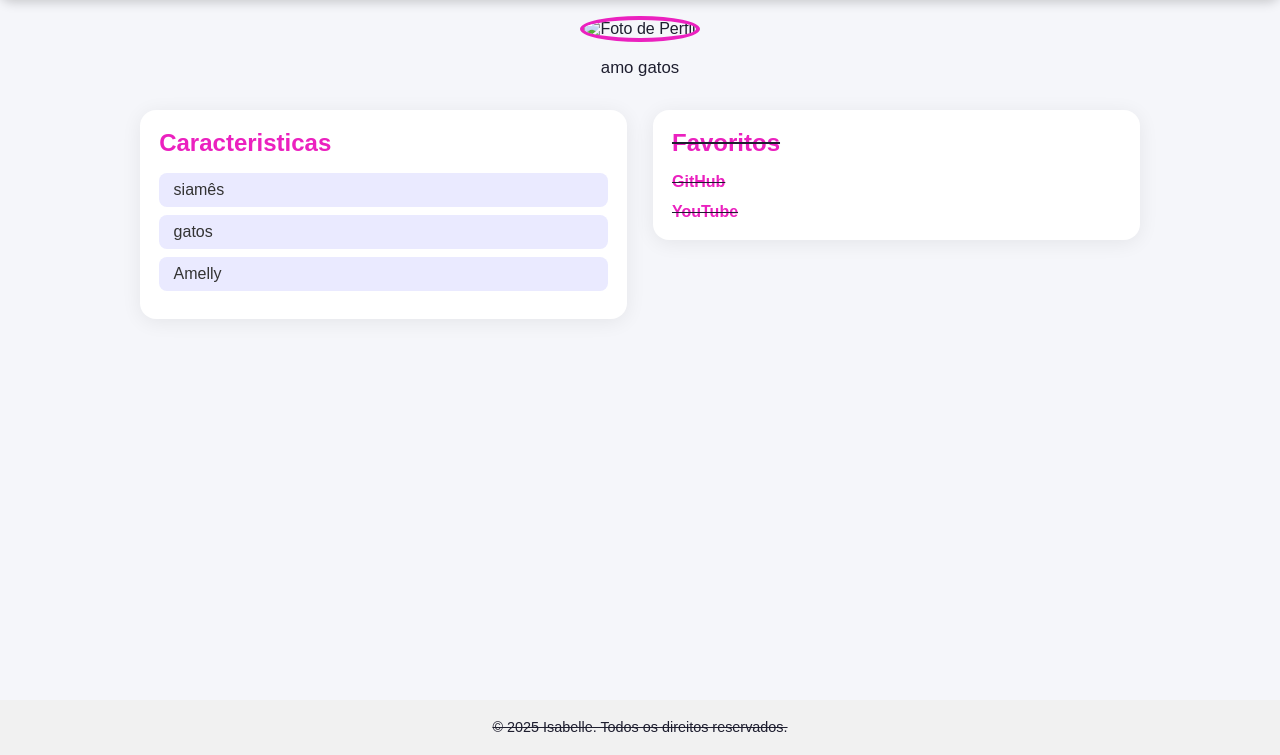
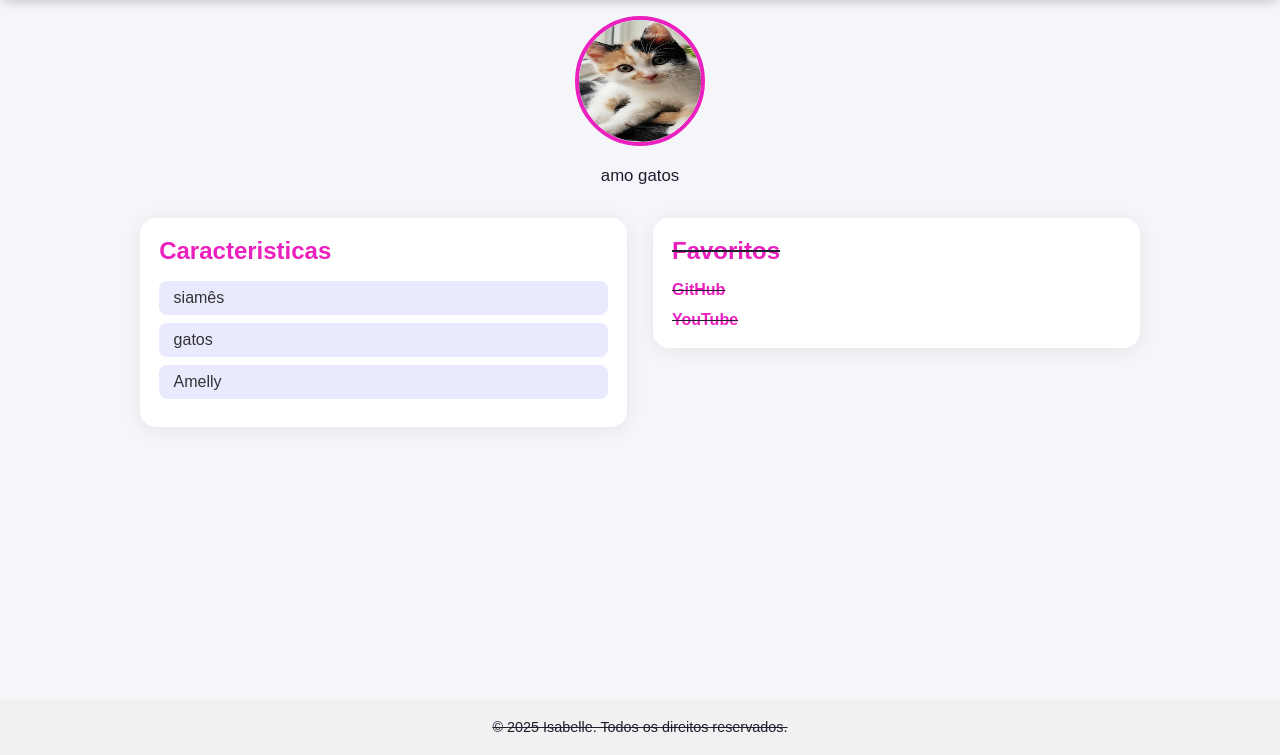
Before and after one commit to isa6080/portif-lio-isabelle, a plain HTML site: page index.html in a window 1280 px wide. Shown: the part 63-818 px from the top of the page. Drawn offline with Linux system fonts and the light colour scheme.

Commit message:
Update index.html

```diff
--- a/index.html
+++ b/index.html
@@ -14,7 +14,7 @@
 
   <main>
     <section class="perfil">
-      <img src="./gato.jpg" alt="Foto de Perfil" />
+      <img src="./assets/gato.jpg" alt="Foto de Perfil" />
       <p>amo gatos</p>
     </section>
 
```
